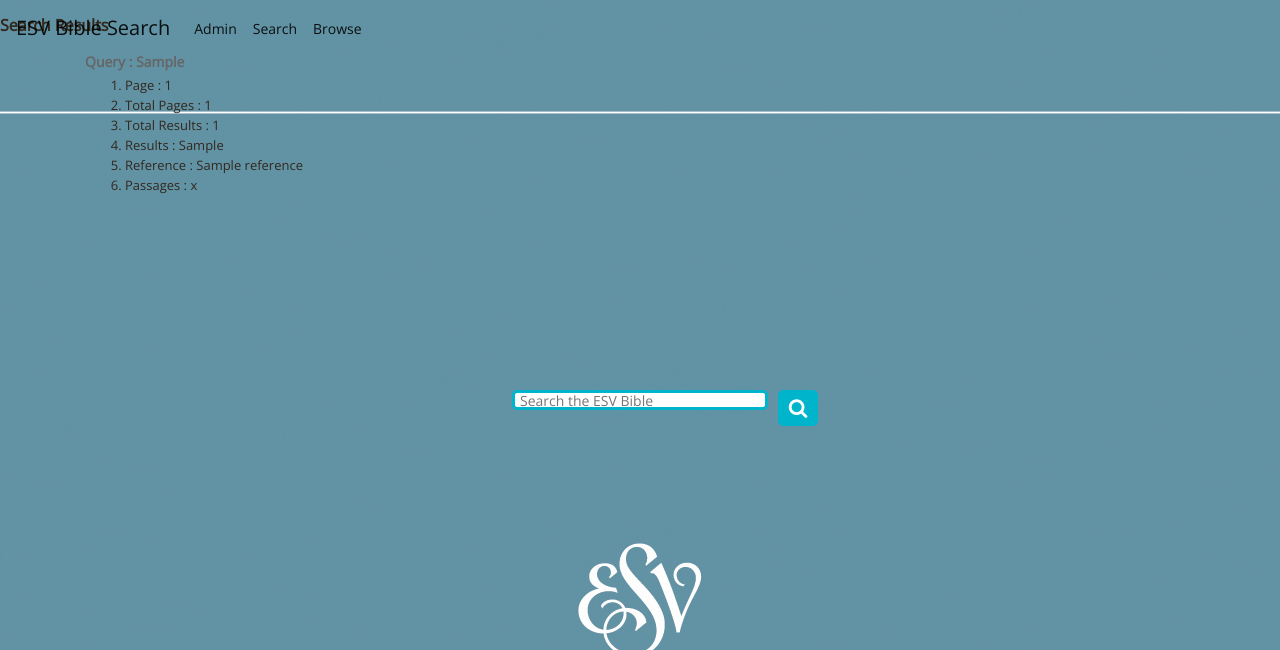
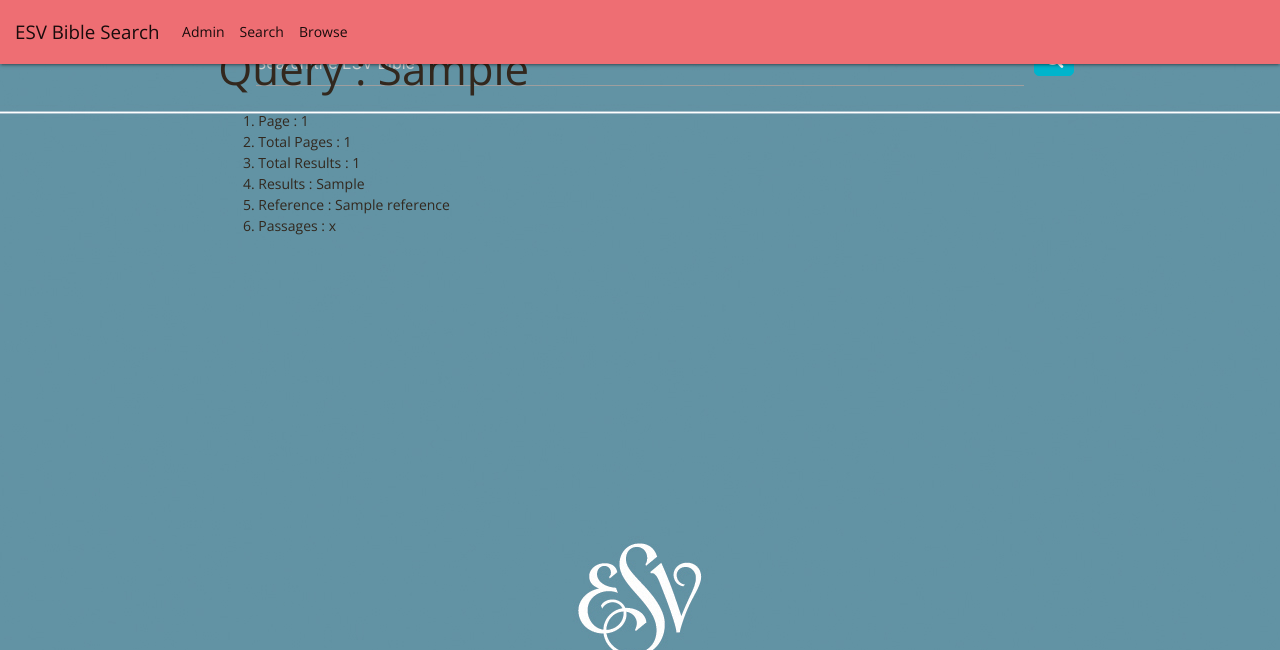
Before and after one commit to IamKoN/ESVapp, a Django app: template esvapp/templates/esvapp/results.html in a window 1280 px wide. Shown: the top 650 px of the page. Run offline with Django 3.2, Linux system fonts and the light colour scheme; the template is opened without the code that fills it: most values are stand-ins (such as "Sample title", 1, 10 or a date in 2020); some libraries are stand-ins or nearby versions.

Commit message:
Cosmetic changes

```diff
--- a/esvapp/static/esvapp/index.css
+++ b/esvapp/static/esvapp/index.css
@@ -10,130 +10,3 @@
     background-position: center;
     font-family: 'Open Sans', sans-serif;
 }
-
-/* GLOBAL DEFAULTS */
-
-p, ol, ul, dl {
-    margin: .2em 0 .8em 0;
-}
-
-p {
-    padding: 0;
-    line-height: 140%;
-}
-
-h1,h2,h3,h4,h5 {
-    font-weight: bold;
-}
-
-h1 {
-    margin: 0 0 20px;
-    font-weight: 300;
-    font-size: 20px;
-    color: #666;
-}
-
-h2 {
-    font-size: 16px;
-    margin: 1em 0 .5em 0;
-}
-
-h2.subhead {
-    font-weight: normal;
-    margin-top: 0;
-}
-
-h3 {
-    font-size: 14px;
-    margin: .8em 0 .3em 0;
-    color: #666;
-    font-weight: bold;
-}
-
-h4 {
-    font-size: 12px;
-    margin: 1em 0 .8em 0;
-    padding-bottom: 3px;
-}
-
-h5 {
-    font-size: 10px;
-    margin: 1.5em 0 .5em 0;
-    color: #666;
-    text-transform: uppercase;
-    letter-spacing: 1px;
-}
-
-ul li {
-    list-style-type: square;
-    padding: 1px 0;
-}
-
-li ul {
-    margin-bottom: 0;
-}
-
-li a {
-    color: green;
-}
-
-li, dt, dd {
-    font-size: 13px;
-    line-height: 20px;
-}
-
-dt {
-    font-weight: bold;
-    margin-top: 4px;
-}
-
-dd {
-    margin-left: 0;
-}
-
-form {
-    margin: 0;
-    padding: 0;
-}
-
-fieldset {
-    margin: 0;
-    padding: 0;
-    border: none;
-    border-top: 1px solid #eee;
-}
-
-blockquote {
-    font-size: 11px;
-    color: #777;
-    margin-left: 2px;
-    padding-left: 10px;
-    border-left: 5px solid #ddd;
-}
-
-code, pre {
-    color: #666;
-    font-size: 12px;
-}
-
-pre.literal-block {
-    margin: 10px;
-    background: #eee;
-    padding: 6px 8px;
-}
-
-code strong {
-    color: #930;
-}
-
-hr {
-    clear: both;
-    color: #eee;
-    background-color: #eee;
-    height: 1px;
-    border: none;
-    margin: 0;
-    padding: 0;
-    font-size: 1px;
-    line-height: 1px;
-}
--- a/esvapp/static/esvapp/search.css
+++ b/esvapp/static/esvapp/search.css
@@ -9,7 +9,7 @@
 
 .search {
   width: 100%;
-  position: relative
+  position: absolute
 }
 
 .searchTerm {
@@ -41,11 +41,11 @@
   font-size: 20px;
 }
 
-/*Resize the wrap to change search bar dimension*/
+/*Resize the wrap to see the search bar change!*/
 .wrap{
-  width: 20%;
+  width: 60%;
   position: absolute;
-  top: 50%;
+  top: 5%;
   left: 50%;
   transform: translate(-50%, -50%);
 }
--- a/esvapp/templates/esvapp/base.html
+++ b/esvapp/templates/esvapp/base.html
@@ -5,12 +5,8 @@
         <meta charset="utf-8">
         <meta name="viewport" content="width=device-width, initial-scale=1, shrink-to-fit=no">
         <title>ESV Bible Search</title>
-        <link rel="stylesheet" href="https://maxcdn.bootstrapcdn.com/font-awesome/4.4.0/css/font-awesome.min.css">
         <link rel="stylesheet" href="https://stackpath.bootstrapcdn.com/bootstrap/4.1.3/css/bootstrap.min.css" integrity="sha384-MCw98/SFnGE8fJT3GXwEOngsV7Zt27NXFoaoApmYm81iuXoPkFOJwJ8ERdknLPMO" crossorigin="anonymous">
-        <script src="https://code.jquery.com/jquery-3.3.1.slim.min.js" integrity="sha384-q8i/X+965DzO0rT7abK41JStQIAqVgRVzpbzo5smXKp4YfRvH+8abtTE1Pi6jizo" crossorigin="anonymous"></script>
-        <script src="https://cdnjs.cloudflare.com/ajax/libs/popper.js/1.14.3/umd/popper.min.js" integrity="sha384-ZMP7rVo3mIykV+2+9J3UJ46jBk0WLaUAdn689aCwoqbBJiSnjAK/l8WvCWPIPm49" crossorigin="anonymous"></script>
-        <script src="https://stackpath.bootstrapcdn.com/bootstrap/4.1.3/js/bootstrap.min.js" integrity="sha384-ChfqqxuZUCnJSK3+MXmPNIyE6ZbWh2IMqE241rYiqJxyMiZ6OW/JmZQ5stwEULTy" crossorigin="anonymous"></script>
-
+        <link rel="stylesheet" href="https://cdnjs.cloudflare.com/ajax/libs/materialize/1.0.0-beta/css/materialize.min.css">
         {% load static %}
         <link rel="stylesheet" type="text/css" href="{% static 'esvapp/index.css' %}">
     </head>
--- a/esvapp/templates/esvapp/results.html
+++ b/esvapp/templates/esvapp/results.html
@@ -1,10 +1,9 @@
 {% extends 'esvapp/search.html' %}
 
 {% block result %}
-    <h2 class = center-align >Search Results</h2>
     {% if no_results_found %}
     <div class="alert alert-warning alert-dismissible fade show" role="alert">
-        <strong>Results Not Found.</strong>
+        <strong>{{error_msg}}</strong>
         <button type="button" class="close" data-dismiss="alert" aria-label="Close">
             <span aria-hidden="true">&times;</span>
         </button>
--- a/esvapp/templates/esvapp/search.html
+++ b/esvapp/templates/esvapp/search.html
@@ -1,11 +1,11 @@
 {% extends 'esvapp/base.html' %}
 
 {% block body_block %}
+<link rel="stylesheet" href="https://maxcdn.bootstrapcdn.com/font-awesome/4.4.0/css/font-awesome.min.css">
 {% load static %}
 <link rel="stylesheet" type="text/css" href="{% static 'esvapp/search.css' %}">
-<link rel="stylesheet" href="https://maxcdn.bootstrapcdn.com/font-awesome/4.4.0/css/font-awesome.min.css">
-<div class="container">
-    <form class="center-align" action="esvapp:search" method="POST">
+<div class="container center-align">
+    <form action="{% url 'esvapp:search' %}" method="post">
         {% csrf_token %}
         <div class="form-group">
             <div class="wrap">
```
Also changed, not shown: esvapp/static/esvapp/images/esv_cover - Copy.jpg (added).
